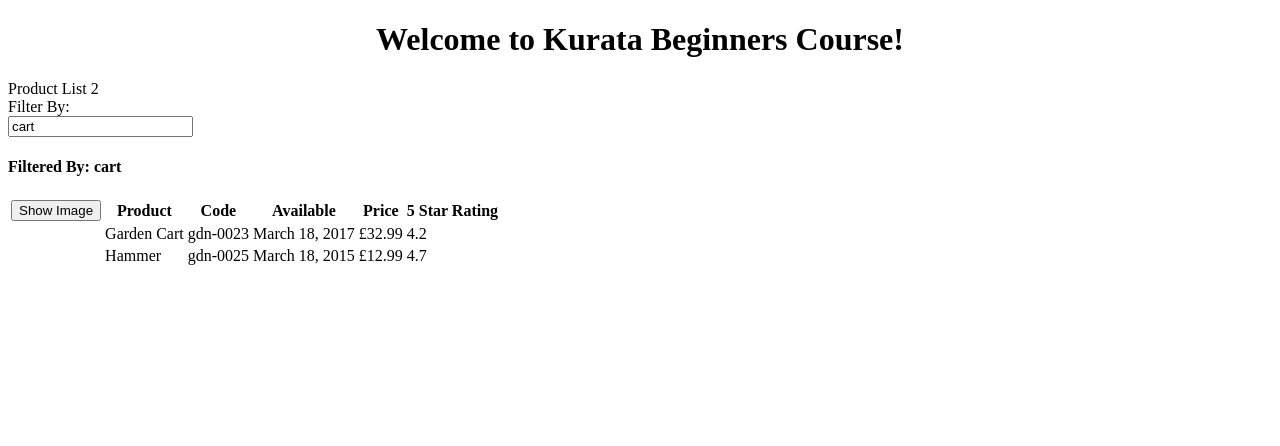
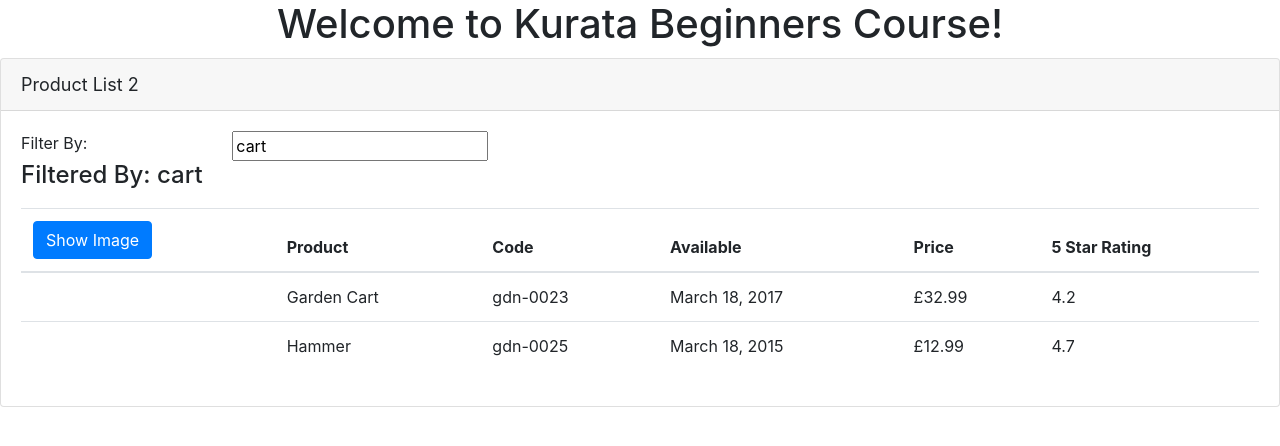
Before and after one commit to dk786/KurataBeginners, an Angular app: page / in a window 1280 px wide. Shown: the top 446 px of the page. Built offline with nearby package versions, Linux system fonts and the light colour scheme.

Commit message:
updated the styles to enable bootstrap and font-awesome

```diff
--- a/src/app/app.module.ts
+++ b/src/app/app.module.ts
@@ -2,7 +2,7 @@ import {BrowserModule} from '@angular/platform-browser';
 import {NgModule} from '@angular/core';
 
 import {AppComponent} from './app.component';
-import { ProductListComponent } from './products/product-list.component';
+import {ProductListComponent} from './products/product-list.component';
 import {FormsModule, ReactiveFormsModule} from '@angular/forms';
 
 @NgModule({
--- a/src/app/products/product-list.component.ts
+++ b/src/app/products/product-list.component.ts
@@ -21,7 +21,7 @@ export class ProductListComponent implements OnInit {
       productName: 'Garden Cart',
       productCode: 'GDN-0023',
       releaseDate: 'March 18, 2017',
-      description: '15 Gallot calpacity cart',
+      description: '15 Gallon capacity cart',
       price: 32.99,
       starRating: 4.2,
       imageUrl: 'https://cdn.pixabay.com/photo/2019/05/05/17/06/gardening-4181074_960_720.jpg'
--- a/src/styles.css
+++ b/src/styles.css
@@ -1 +1,15 @@
 /* You can add global styles to this file, and also import other style files */
+@import "~bootstrap/dist/css/bootstrap.min.css";
+@import "~font-awesome/css/font-awesome.min.css";
+
+div.card-header {
+  font-size: large;
+}
+
+div.card {
+  margin-top: 10px;
+}
+
+.table {
+  margin-top: 10px;
+}
```
